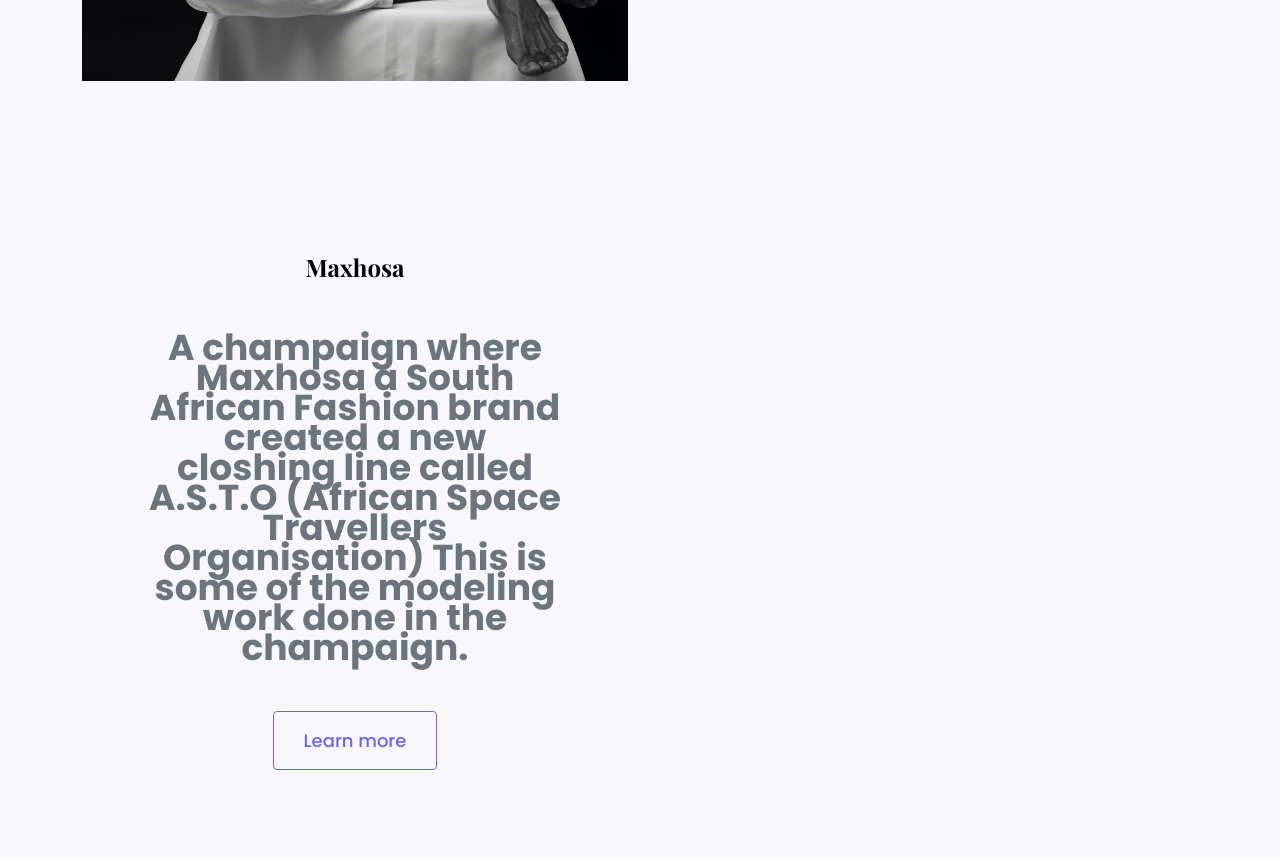
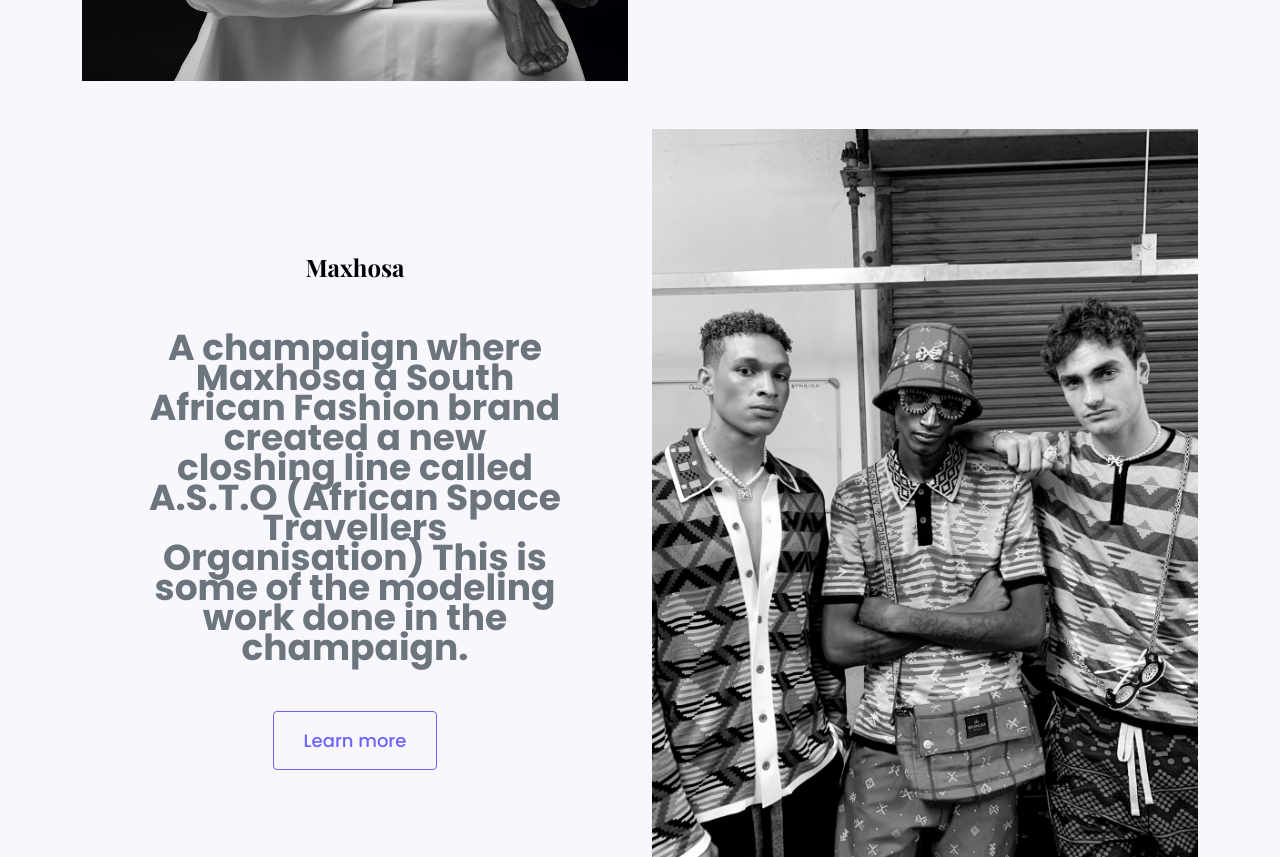
Before and after one commit to onalennaleso/my-empty-folder, a website built with Parcel: page index.html in a window 1280 px wide. Shown: the part 1380-2237 px from the top of the page. Built offline with nearby package versions, Linux system fonts and the light colour scheme; files whose address does not match are found by name.

Commit message:
text change

```diff
--- a/index.html
+++ b/index.html
@@ -68,7 +68,7 @@
                     </div>
                 </div>
                 <div class="col d-none d-lg-block">
-                    <img src="images/weather.png" class="img-fluid" alt="" />
+                    <img src="images/Maxhosa.jpg" class="img-fluid" alt="" />
                 </div>
             </div>
             <div class="row">
```
